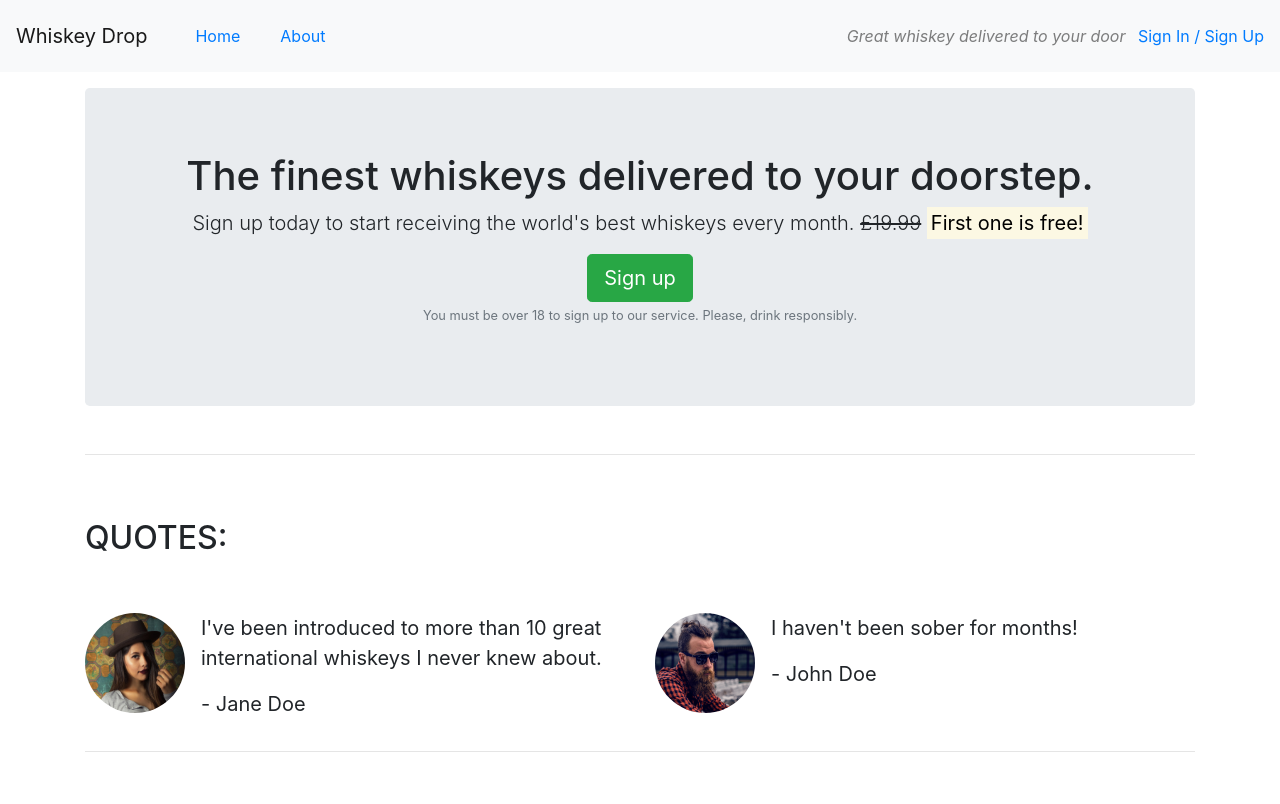
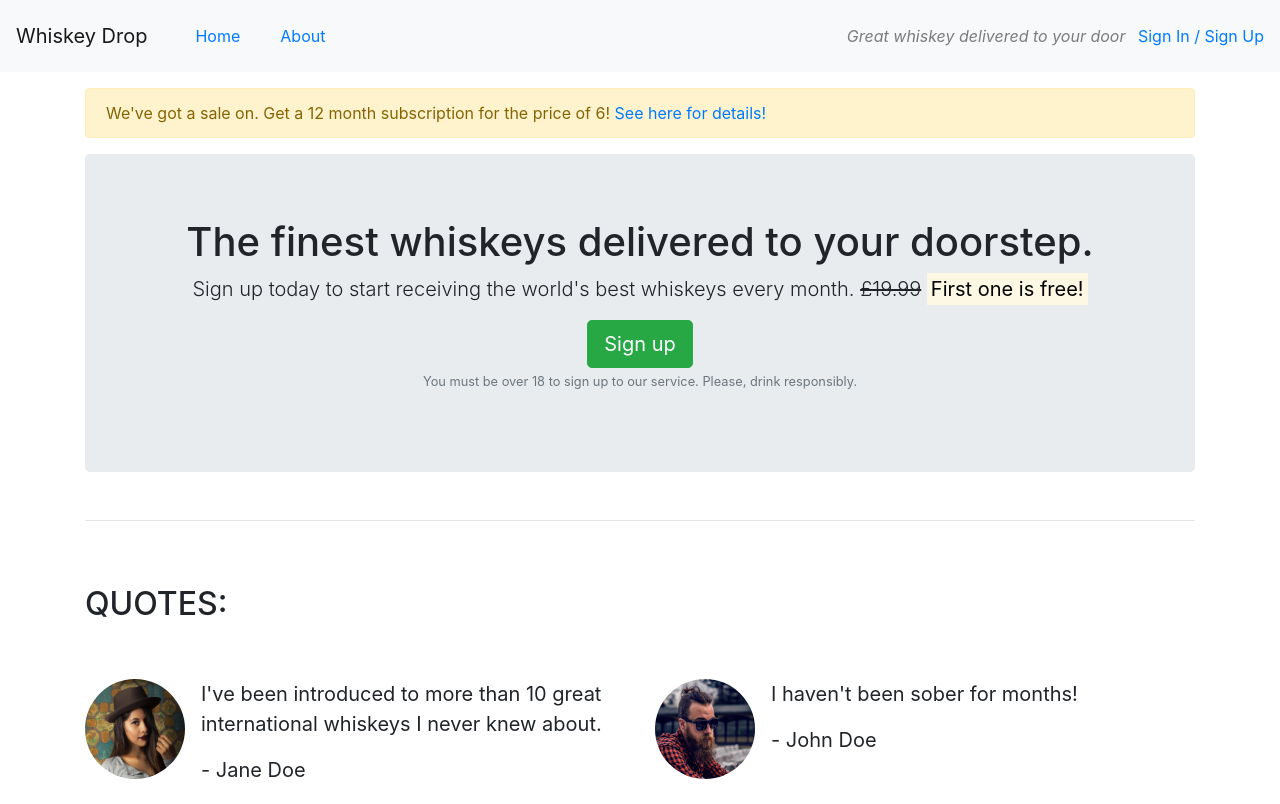
Before and after one commit to Abibubble/bootstrap-whiskey-landing-page, a plain HTML site: page index.html in a window 1280 px wide. Shown: the top 804 px of the page. Drawn offline with nearby package versions, Linux system fonts and the light colour scheme.

Commit message:
feat: Add sale banner

```diff
--- a/index.html
+++ b/index.html
@@ -24,11 +24,18 @@
     </nav>
 
     <article class="container mt-3">
+        <div class="row">
+            <div class="col-12">
+                <div class="alert alert-warning">
+                    We've got a sale on. Get a 12 month subscription for the price of 6! <a href="#">See here for details!</a>
+                </div>
+            </div>
+        </div>
 		<div class="row">
-			<div class="col-12">
-				<section class="callout jumbotron text-center">
-					<h1>The finest whiskeys delivered to your doorstep.</h1>
-					<p class="lead">Sign up today to start receiving the world's best whiskeys every month.
+	        <div class="col-12">
+			    <section class="callout jumbotron text-center">
+				    <h1>The finest whiskeys delivered to your doorstep.</h1>
+				    <p class="lead">Sign up today to start receiving the world's best whiskeys every month.
                         <s class="d-none d-sm-inline">£19.99</s>
                         <span class="d-inline d-sm-none"><br></span>
                         <strong><mark>First one is free!</mark></strong></p>
```
